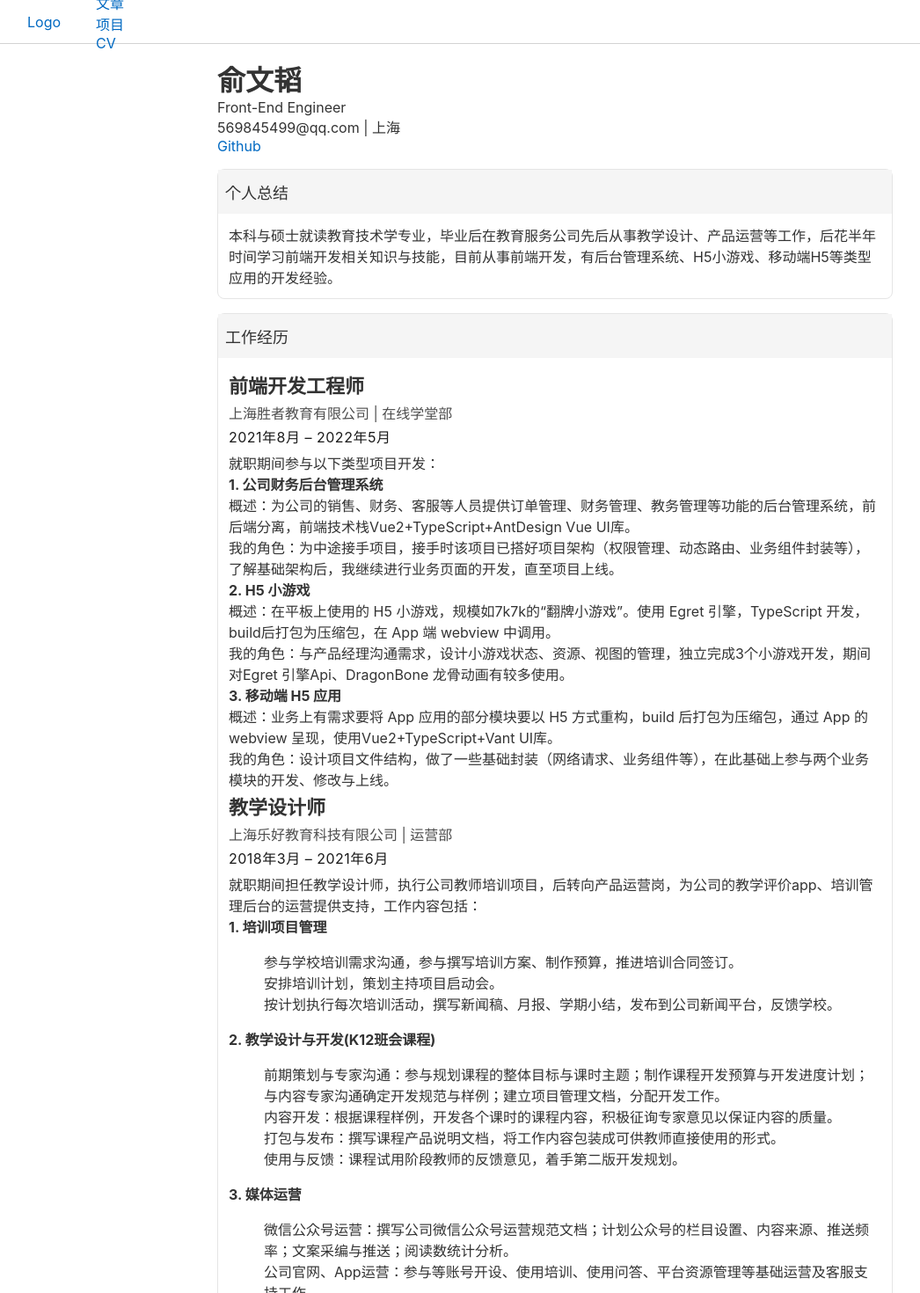
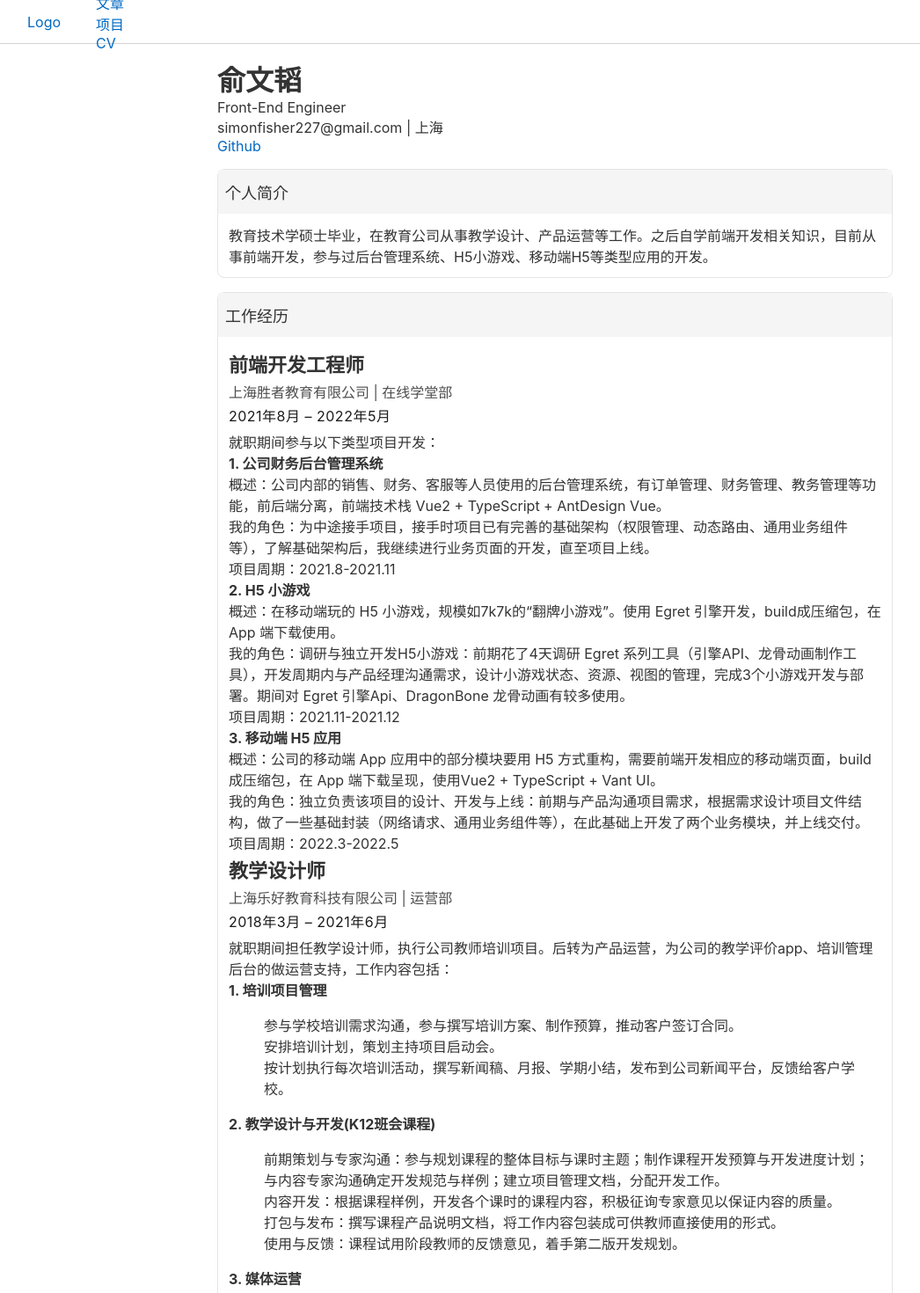
Before and after one commit to went2/simon.me, a Next.js app: page /cv in a window 1280 px wide. Shown: the top 1470 px of the page at 88% size, without its empty margins (9-1055 px from the left). Built offline with nearby package versions, Linux system fonts and the light colour scheme.

Commit message:
change: 修改首页部分样式与cv页面的内容

```diff
--- a/src/pages/cv.tsx
+++ b/src/pages/cv.tsx
@@ -15,7 +15,7 @@ const Cv: NextPage = () => {
           <h1>俞文韬</h1>
           <p>Front-End Engineer</p>
           <div className={styles.contact}>
-            <p>569845499@qq.com | 上海</p>
+            <p>simonfisher227@gmail.com | 上海</p>
           </div>
           <div className={styles.socialMedia}>
             <a href="https://github.com/went2">
@@ -25,8 +25,8 @@ const Cv: NextPage = () => {
         </div>
       </div>
 
-      <CollapseContent title='个人总结'>
-        本科与硕士就读教育技术学专业，毕业后在教育服务公司先后从事教学设计、产品运营等工作，后花半年时间学习前端开发相关知识与技能，目前从事前端开发，有后台管理系统、H5小游戏、移动端H5等类型应用的开发经验。
+      <CollapseContent title='个人简介'>
+        教育技术学硕士毕业，在教育公司从事教学设计、产品运营等工作。之后自学前端开发相关知识，目前从事前端开发，参与过后台管理系统、H5小游戏、移动端H5等类型应用的开发。
       </CollapseContent>
 
       <CollapseContent title='工作经历'>
@@ -42,20 +42,23 @@ const Cv: NextPage = () => {
 
             <section className={styles.jobDes}>
               <p><strong>1. 公司财务后台管理系统</strong></p>
-              <p>概述：为公司的销售、财务、客服等人员提供订单管理、财务管理、教务管理等功能的后台管理系统，前后端分离，前端技术栈Vue2+TypeScript+AntDesign Vue UI库。</p>
-              <p>我的角色：为中途接手项目，接手时该项目已搭好项目架构（权限管理、动态路由、业务组件封装等），了解基础架构后，我继续进行业务页面的开发，直至项目上线。</p>
+              <p>概述：公司内部的销售、财务、客服等人员使用的后台管理系统，有订单管理、财务管理、教务管理等功能，前后端分离，前端技术栈 Vue2 + TypeScript + AntDesign Vue。</p>
+              <p>我的角色：为中途接手项目，接手时项目已有完善的基础架构（权限管理、动态路由、通用业务组件等），了解基础架构后，我继续进行业务页面的开发，直至项目上线。</p>
+              <p>项目周期：2021.8-2021.11</p>
             </section>
 
             <section className={styles.jobDes}>
               <p><strong>2.	H5 小游戏</strong></p>
-              <p>概述：在平板上使用的 H5 小游戏，规模如7k7k的“翻牌小游戏”。使用 Egret 引擎，TypeScript 开发，build后打包为压缩包，在 App 端 webview 中调用。</p>
-              <p>我的角色：与产品经理沟通需求，设计小游戏状态、资源、视图的管理，独立完成3个小游戏开发，期间对Egret 引擎Api、DragonBone 龙骨动画有较多使用。</p>
+              <p>概述：在移动端玩的 H5 小游戏，规模如7k7k的“翻牌小游戏”。使用 Egret 引擎开发，build成压缩包，在 App 端下载使用。</p>
+              <p>我的角色：调研与独立开发H5小游戏：前期花了4天调研 Egret 系列工具（引擎API、龙骨动画制作工具），开发周期内与产品经理沟通需求，设计小游戏状态、资源、视图的管理，完成3个小游戏开发与部署。期间对 Egret 引擎Api、DragonBone 龙骨动画有较多使用。</p>
+              <p>项目周期：2021.11-2021.12</p>
             </section>
 
             <section className={styles.jobDes}>
               <p><strong>3.	移动端 H5 应用</strong></p>
-              <p>概述：业务上有需求要将 App 应用的部分模块要以 H5 方式重构，build 后打包为压缩包，通过 App 的 webview 呈现，使用Vue2+TypeScript+Vant UI库。</p>
-              <p>我的角色：设计项目文件结构，做了一些基础封装（网络请求、业务组件等），在此基础上参与两个业务模块的开发、修改与上线。</p>
+              <p>概述：公司的移动端 App 应用中的部分模块要用 H5 方式重构，需要前端开发相应的移动端页面，build成压缩包，在 App 端下载呈现，使用Vue2 + TypeScript + Vant UI。</p>
+              <p>我的角色：独立负责该项目的设计、开发与上线：前期与产品沟通项目需求，根据需求设计项目文件结构，做了一些基础封装（网络请求、通用业务组件等），在此基础上开发了两个业务模块，并上线交付。</p>
+              <p>项目周期：2022.3-2022.5</p>
             </section>
 
           </div>
@@ -69,14 +72,14 @@ const Cv: NextPage = () => {
           </header>
 
           <div className={styles.expDes}>
-            <p>就职期间担任教学设计师，执行公司教师培训项目，后转向产品运营岗，为公司的教学评价app、培训管理后台的运营提供支持，工作内容包括：</p>
+            <p>就职期间担任教学设计师，执行公司教师培训项目。后转为产品运营，为公司的教学评价app、培训管理后台的做运营支持，工作内容包括：</p>
 
             <section className={styles.jobDes}>
               <p><strong>1.	培训项目管理</strong></p>
               <ul>
-                <li>参与学校培训需求沟通，参与撰写培训方案、制作预算，推进培训合同签订。</li>
+                <li>参与学校培训需求沟通，参与撰写培训方案、制作预算，推动客户签订合同。</li>
                 <li>安排培训计划，策划主持项目启动会。</li>
-                <li>按计划执行每次培训活动，撰写新闻稿、月报、学期小结，发布到公司新闻平台，反馈学校。</li>
+                <li>按计划执行每次培训活动，撰写新闻稿、月报、学期小结，发布到公司新闻平台，反馈给客户学校。</li>
               </ul>
 
             </section>
@@ -112,7 +115,7 @@ const Cv: NextPage = () => {
             <p>就职期间担任教学设计师，工作内容包括：</p>
             <section className={styles.jobDes}>
               <ul>
-                <li>售前方案支持：根据公司的业务项目，为客户定制员工培训方案，与市场部同事协同，促进订单签订。</li>
+                <li>售前方案支持：根据公司的业务项目，为客户定制员工培训方案，与市场部同事协作，促进订单签订。</li>
                 <li>企业培训微课脚本设计：根据客户需求，萃取培训文本内容，设计微课脚本，与Flash开发人员合作，完成微课成品。</li>
                 <li>移动学习平台基础运营：参与企业微信公众号服务平台的功能测试、平台部署等工作。</li>
               </ul>
```
Also changed, not shown: src/styles/Home.module.scss (+6 -3 lines).
